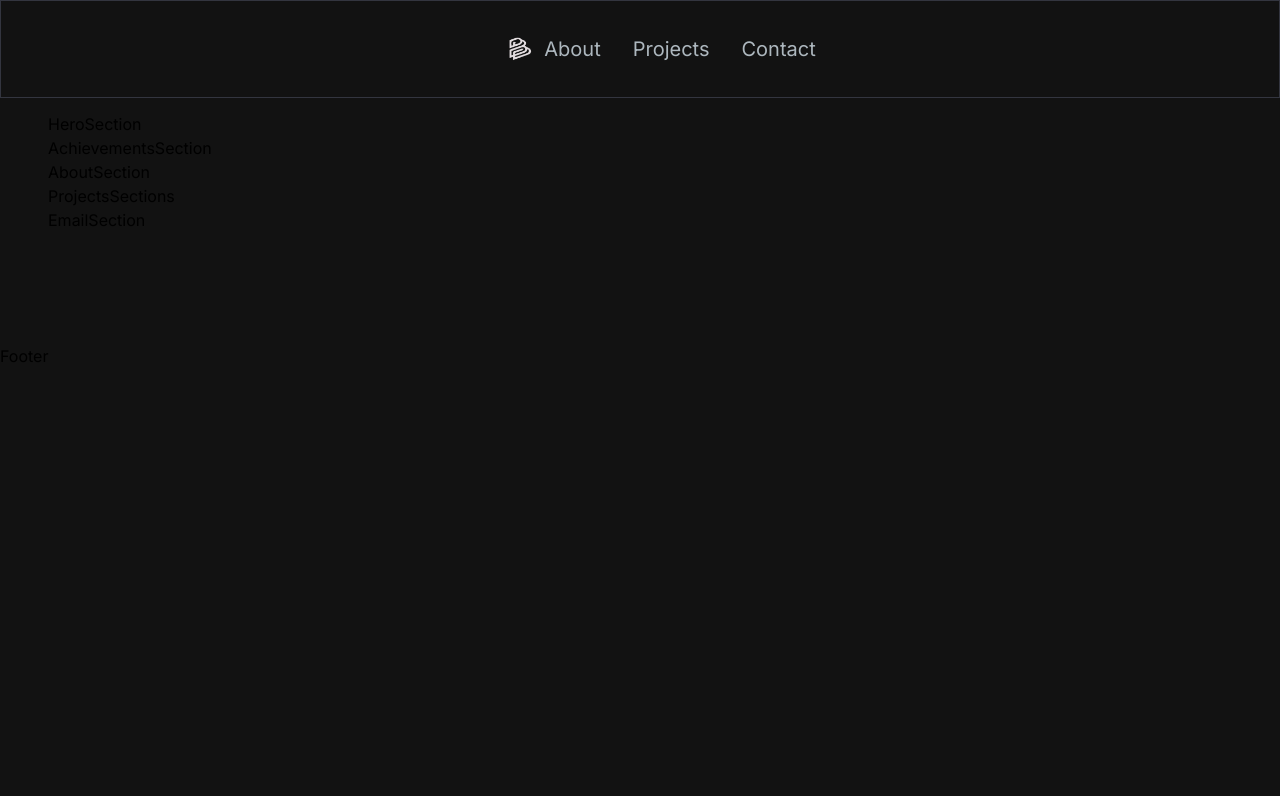
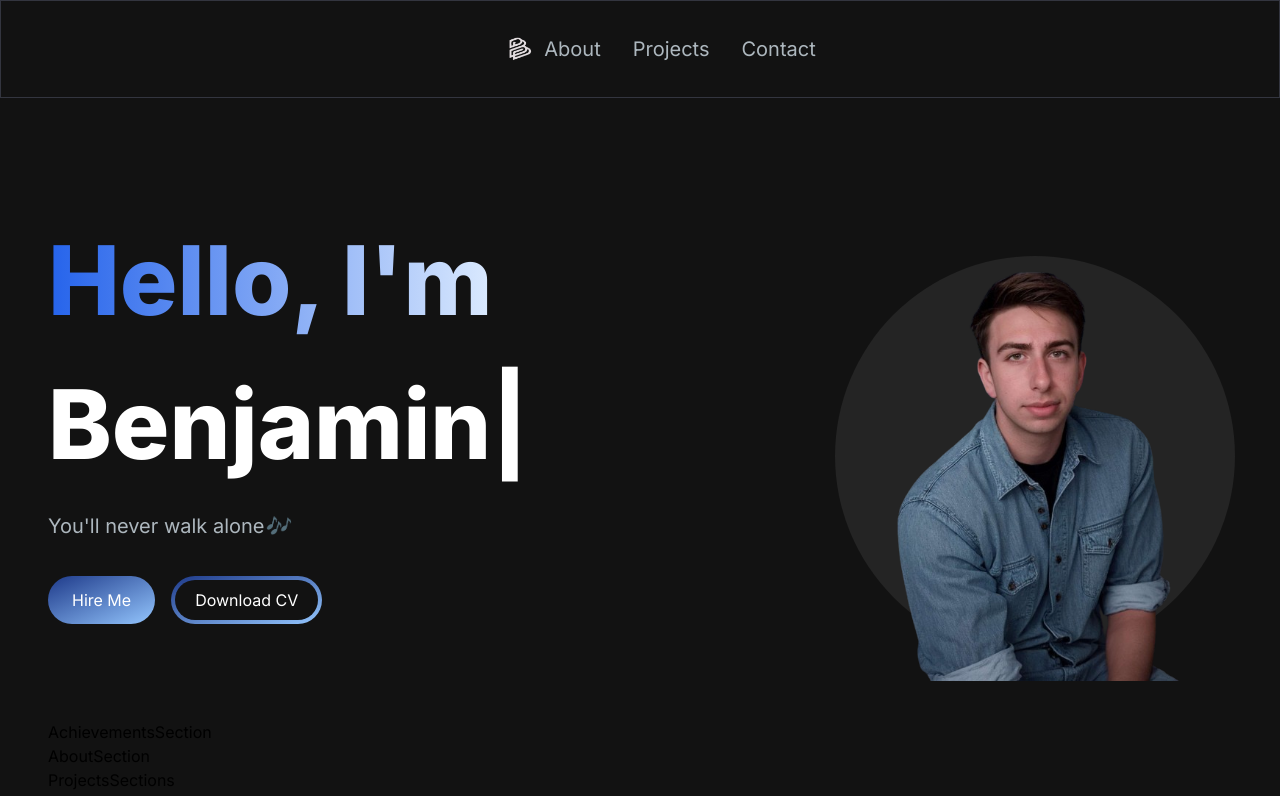
Before and after one commit to benjii66/Projet-12---Portfolio, a Next.js app in the folder portfolio/: page / in a window 1280 px wide. Shown: the top 796 px of the page. Built offline with nearby package versions, Linux system fonts and the light colour scheme.

Commit message:
implement the Hero Section
Who am I ? Benjamin of course

```diff
--- a/portfolio/package.json
+++ b/portfolio/package.json
@@ -10,9 +10,11 @@
   },
   "dependencies": {
     "@heroicons/react": "^2.1.3",
+    "framer-motion": "^11.0.24",
     "next": "14.1.4",
     "react": "^18",
-    "react-dom": "^18"
+    "react-dom": "^18",
+    "react-type-animation": "^3.2.0"
   },
   "devDependencies": {
     "autoprefixer": "^10.0.1",
--- a/portfolio/src/app/components/HeroSection.jsx
+++ b/portfolio/src/app/components/HeroSection.jsx
@@ -1,9 +1,77 @@
-import React from 'react'
+"use client";
+import React from "react";
+import Image from "next/image";
+import { TypeAnimation } from "react-type-animation";
+import { motion } from "framer-motion";
+import Link from "next/link";
 
 const HeroSection = () => {
   return (
-    <div>HeroSection</div>
-  )
-}
+    <section className="lg:py-16">
+      <div className="grid grid-cols-1 sm:grid-cols-12">
+        <motion.div
+          initial={{ opacity: 0, scale: 0.5 }}
+          animate={{ opacity: 1, scale: 1 }}
+          transition={{ duration: 0.5 }}
+          className="col-span-8 place-self-center text-center sm:text-left justify-self-start"
+        >
+          <h1 className="text-white mb-4 text-4xl sm:text-5xl lg:text-8xl lg:leading-normal font-extrabold">
+            <span className="text-transparent bg-clip-text bg-gradient-to-r from-blue-600 to-blue-100">
+              Hello, I&apos;m{" "}
+            </span>
+            <br></br>
+            <TypeAnimation
+              sequence={[
+                "Benjamin",
+                1000,
+                "Front-End",
+                1000,
+              ]}
+              wrapper="span"
+              speed={20}
+              repeat={Infinity}
+              className="text-2xl sm:text-2xl lg:text-8xl"
+            />
+          </h1>
+          <p className="text-[#ADB7BE] text-base sm:text-lg mb-6 lg:text-xl">
+            You'll never walk alone<i>🎶</i>
+          </p>
+          <div>
+            <Link
+              href="/#contact"
+              className="px-6 inline-block py-3 w-full sm:w-fit rounded-full mr-4 bg-gradient-to-br from-blue-900 to-blue-300 hover:bg-slate-200 text-white"
+            >
+              Hire Me
+            </Link>
+            <Link
+              href="/"
+              className="px-1 inline-block py-1 w-full sm:w-fit rounded-full bg-gradient-to-br from-blue-900 to-blue-300 hover:bg-slate-800 text-white mt-3"
+            >
+              <span className="block bg-[#121212] hover:bg-slate-800 rounded-full px-5 py-2">
+                Download CV
+              </span>
+            </Link>
+          </div>
+        </motion.div>
+        <motion.div
+          initial={{ opacity: 0, scale: 0.5 }}
+          animate={{ opacity: 1, scale: 1 }}
+          transition={{ duration: 0.5 }}
+          className="col-span-4 place-self-center mt-4 lg:mt-0"
+        >
+        <div className="bg-[#46454559] lg:w-[400px] lg:h-[400px] w-[250px] h-[250px] rounded-full relative mt-20">
+          <Image
+            src="/images/benji.png"
+            alt="hero image"
+            className="absolute transform -translate-x-1/2 -translate-y-1/2 top-1/2 left-1/2 lg:top-1/2"
+            width={300}
+            height={300}
+          />
+        </div>
+        </motion.div>
+      </div>
+    </section>
+  );
+};
 
-export default HeroSection
+export default HeroSection;
--- a/portfolio/src/app/components/MenuOverlay.jsx
+++ b/portfolio/src/app/components/MenuOverlay.jsx
@@ -1,9 +1,15 @@
 import React from 'react'
 import NavLink from './NavLink'
 
-const MenuOverlay = () => {
+const MenuOverlay = ({links}) => {
   return (
-    <div>MenuOverlay</div>
+    <ul className='flex flex-col py-4 items-center'>
+        {links.map((link, index) => (
+            <li key={index}>
+            <NavLink href={link.path} title={link.title} />
+            </li>
+        ))}
+    </ul>
   )
 }
 
```
Also changed, not shown: 1 other file (tests, documents, lock files or other folders).
